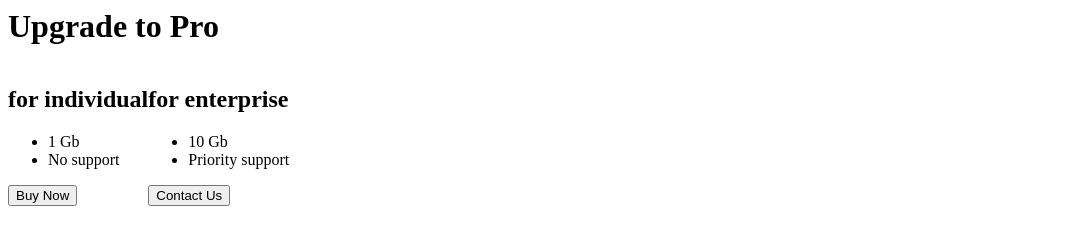
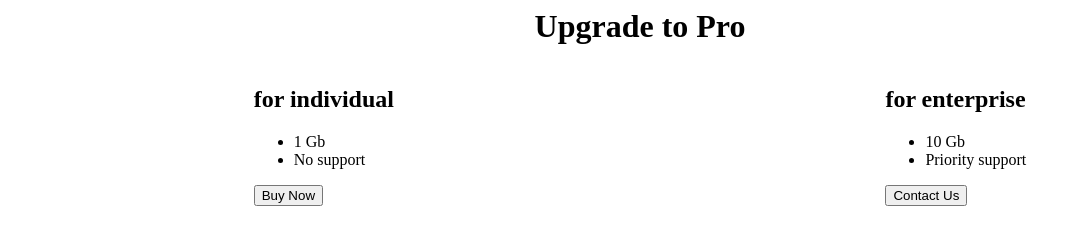
Before and after one commit to ExploringCodes/HTML-CSS-PRACTICE, a plain HTML site: page index.html in a window 1280 px wide. Shown: the whole page, without its empty margins (0-1080 px from the left). Drawn offline with Linux system fonts and the light colour scheme.

Commit message:
sngnkjergnrkej

```diff
--- a/index.html
+++ b/index.html
@@ -4,7 +4,7 @@
     </head>
 
     <body>
-     <h1>Upgrade to Pro</h1>
+     <h1 id="title">Upgrade to Pro</h1>
 
      <div class="pricing">
 
--- a/styles.css
+++ b/styles.css
@@ -1,5 +1,9 @@
 .pricing{
     display:flex;
-
+    justify-content: space-around;
 
 }
+
+#title{
+    text-align:center
+}
```
